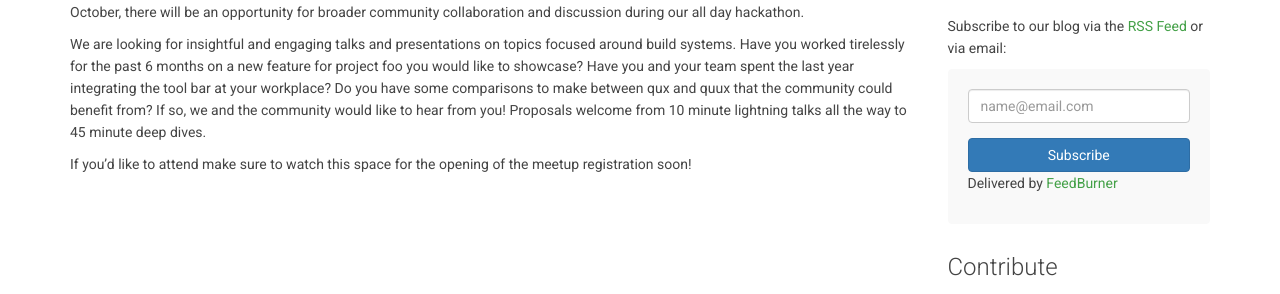
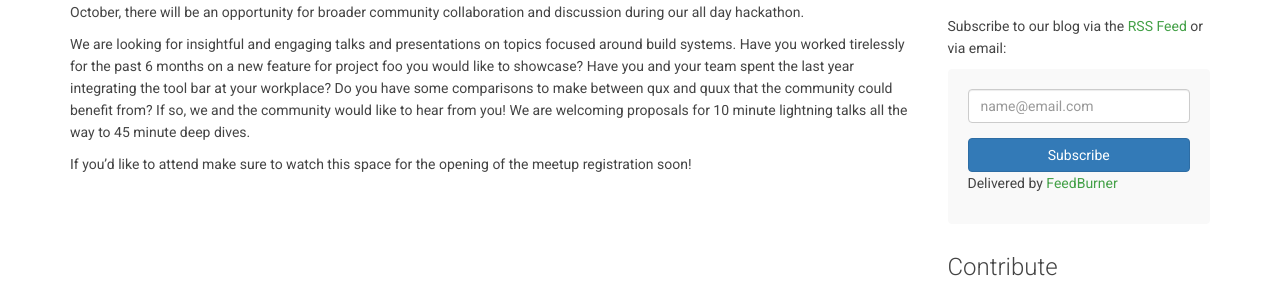
Before and after one commit to bazelbuild/bazel-blog, a Jekyll site: the page built from _posts/2019-08-12-BuildMeetup-CallForSpeakers.md, in a window 1280 px wide and 1288 px high. Shown: the part 459-753 px from the top of the window. Built offline with Jekyll 4.4.1, drawn with Linux system fonts in a browser that asks for light colours; nearby versions of some CDN libraries; library files that are not in the unit come from our copies; Markdown is read by kramdown in place of the engine named in the settings.

Commit message:
Update _posts/2019-08-12-BuildMeetup-CallForSpeakers.md
Co-Authored-By: Jin <jin@users.noreply.github.com>

```diff
--- a/_posts/2019-08-12-BuildMeetup-CallForSpeakers.md
+++ b/_posts/2019-08-12-BuildMeetup-CallForSpeakers.md
@@ -21,7 +21,7 @@ our all day hackathon.
 We are looking for insightful and engaging talks and presentations on topics focused around build systems. Have you worked
 tirelessly for the past 6 months on a new feature for project foo you would like to showcase? Have you and your team spent
 the last year integrating the tool bar at your workplace? Do you have some comparisons to make between qux and quux that the
-community could benefit from? If so, we and the community would like to hear from you! Proposals welcome from 10 minute
+community could benefit from? If so, we and the community would like to hear from you! We are welcoming proposals for 10 minute
 lightning talks all the way to 45 minute deep dives.
 
 If you'd like to attend make sure to watch this space for the opening of the meetup registration soon!
```
